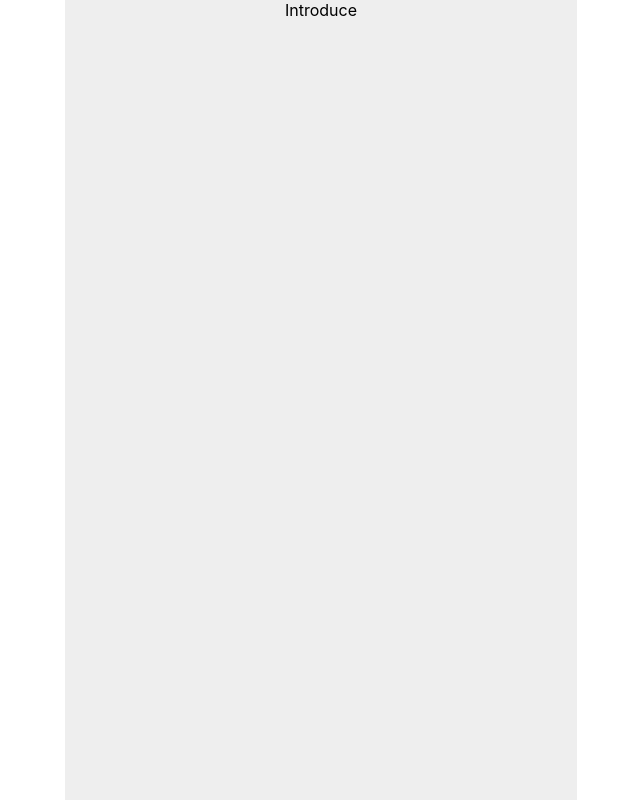
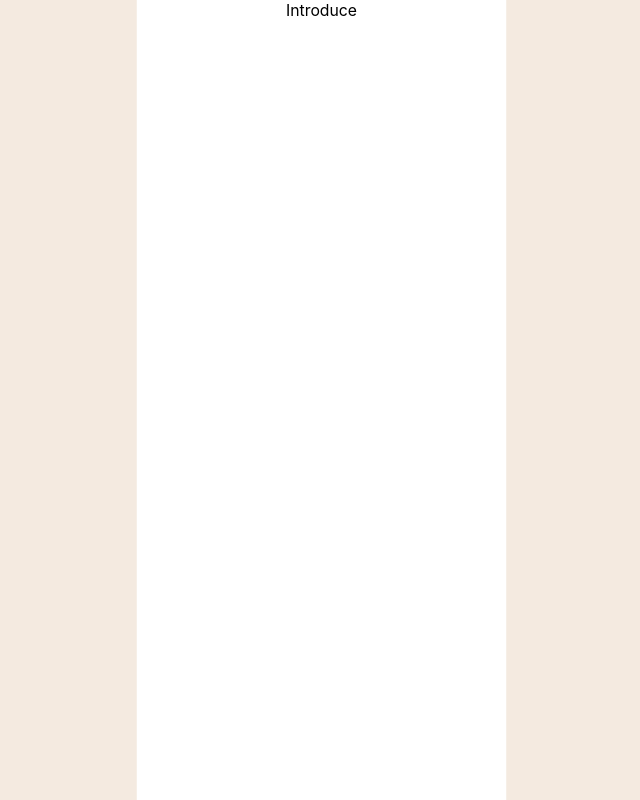
Before and after one commit to BOMMAIN/Ullim, a React (Create React App) app: page / in a window 1280 px wide. Shown: the whole page, without its empty margins (319-959 px from the left). Built offline with nearby package versions, Linux system fonts and the light colour scheme.

Commit message:
충돌해결

```diff
--- a/src/components/features/Layout/index.tsx
+++ b/src/components/features/Layout/index.tsx
@@ -1,10 +1,39 @@
+import { useState, useEffect } from "react";
 import styled from "styled-components";
 import { Outlet } from "react-router-dom";
 
 const Layout = () => {
+  const [scale, setScale] = useState(1);
+
+  useEffect(() => {
+    const baseWidth = 375; // 디자인 기준 너비(px)
+    const baseHeight = 812; // 디자인 기준 높이(px)
+
+    const handleResize = () => {
+      const screenWidth = window.innerWidth;
+      const screenHeight = window.innerHeight;
+
+      // 가로, 세로 비율 중 작은 값을 선택하여 스케일링 팩터로 사용
+      const scaleWidth = screenWidth / baseWidth;
+      const scaleHeight = screenHeight / baseHeight;
+      const scaleFactor = Math.min(scaleWidth, scaleHeight);
+
+      setScale(scaleFactor);
+    };
+
+    handleResize(); // 초기 실행
+    window.addEventListener("resize", handleResize);
+    return () => window.removeEventListener("resize", handleResize);
+  }, []);
+
   return (
     <Wrapper>
-      <ContentWrapper>
+      <ContentWrapper
+        style={{
+          transform: `scale(${scale})`,
+          transformOrigin: "center",
+        }}
+      >
         <Outlet />
       </ContentWrapper>
     </Wrapper>
@@ -14,14 +43,20 @@ const Layout = () => {
 export default Layout;
 
 const Wrapper = styled.div`
+  display: flex;
+  justify-content: center;
+  align-items: center; /* 수직 가운데 정렬 */
   width: 100vw;
   height: 100vh;
-  display: flex;
-  justify-content: center;
+  overflow: hidden; /* 스크롤바 숨기기 */
+  background-color: #f4eae0;
 `;
 
 const ContentWrapper = styled.div`
-  width: 40%;
-  height: 100%;
-  background-color: #eee;
+  width: 375px; /* 고정된 너비 */
+  height: 812px; /* 고정된 높이 */
+  background-color: #ffffff;
+  display: flex;
+  flex-direction: column;
+  overflow: hidden;
 `;
```
